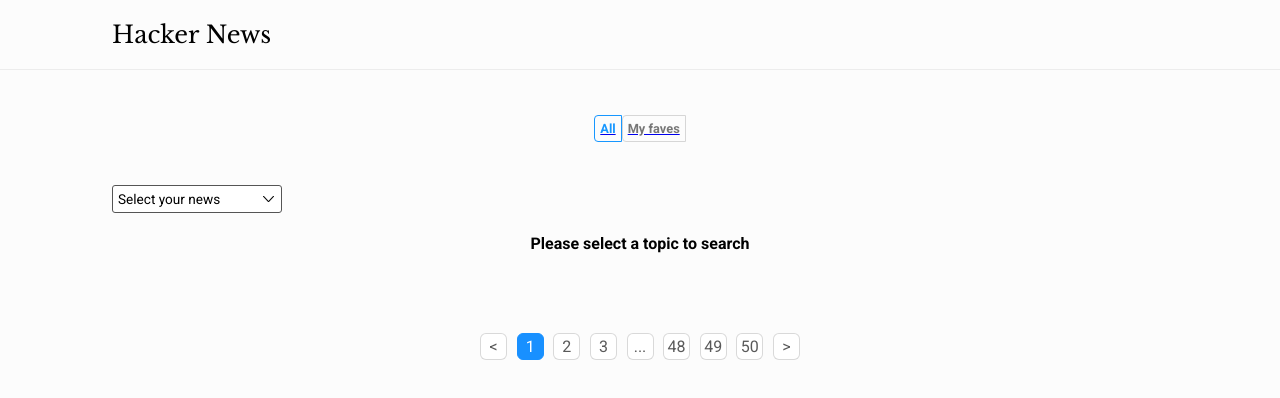
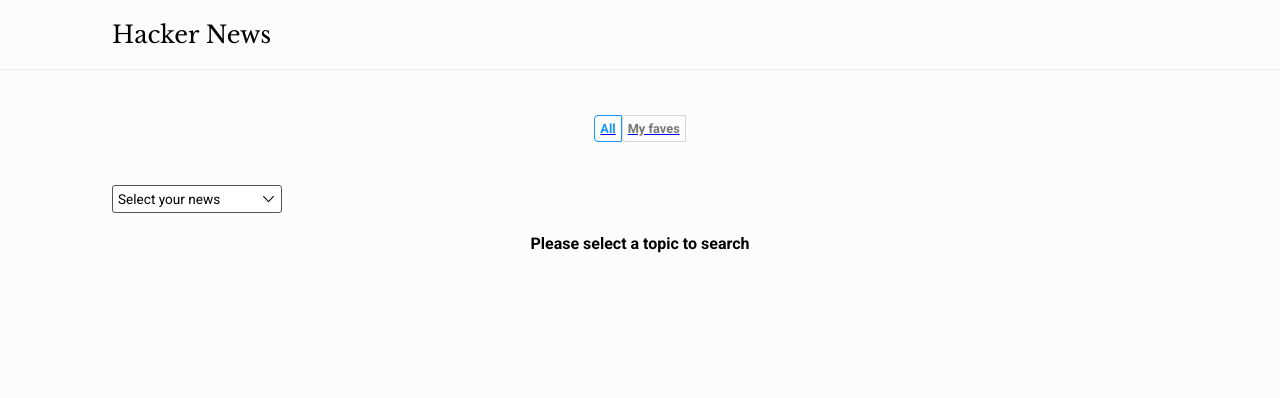
Before and after one commit to vanecordero/hacker-news, a React (Create React App) app: page / in a window 1280 px wide. Shown: the top 398 px of the page. Built offline with nearby package versions, Linux system fonts and the light colour scheme.

Commit message:
pagination active link dev in process

```diff
--- a/src/components/layout/index.tsx
+++ b/src/components/layout/index.tsx
@@ -5,7 +5,6 @@
 import { Home } from "../views/home";
 import { ErrorPage } from "../views/ErrorPage";
 import { FavesNews } from "../views/Faves";
-import { Pagination } from "../common/Pagination";
 export const Layout = () => {
   const [location] = useLocation();
 
@@ -15,8 +14,6 @@
         <h1>Hacker News</h1>
       </header>
 
-      {
-        (location === '/' || location=== '/my-faves') &&(<>
       <nav className="menu">
         <Link
           href='/'
@@ -29,19 +26,14 @@
             <span className={`menu__link ${location=== '/my-faves'&& 'menu__link--active'}`}>My faves</span>
         </Link>
       </nav>
-        </>)
-      }
+      <main>
 
-      <main>
           <TodosProvider>
             <Switch>
               <Route component={Home} path="/" />
               <Route component={FavesNews} path="/my-faves" />
               <Route component={ErrorPage} path="/:rest*" />
             </Switch>
-          {
-            location === '/' && <Pagination/>
-          }
           </TodosProvider>
       </main>
     </section>
--- a/src/components/views/home/index.tsx
+++ b/src/components/views/home/index.tsx
@@ -1,7 +1,8 @@
 
 import './home.css';
 import { useContext, useState } from 'react';
-import { ListOfNews } from '../../common/ListOfNews';
+import { Pagination } from '../../common/Pagination'
+import { ListOfNews } from '../../common/ListOfNews'
 import { NewsContext } from '../../../context/newsProvider';
 import { INewObj } from '../../../interfaces/interfaces';
 import getNews from '../../../services/getNews';
@@ -98,9 +99,11 @@
           {
             !loading ? (<>
               <ListOfNews news={news} />
+              <Pagination/>
             </>):(
               <Loading/>
             )
+
           }
           </div>
         </>)
```
Lines whose indentation alone changed are shown as unchanged.
